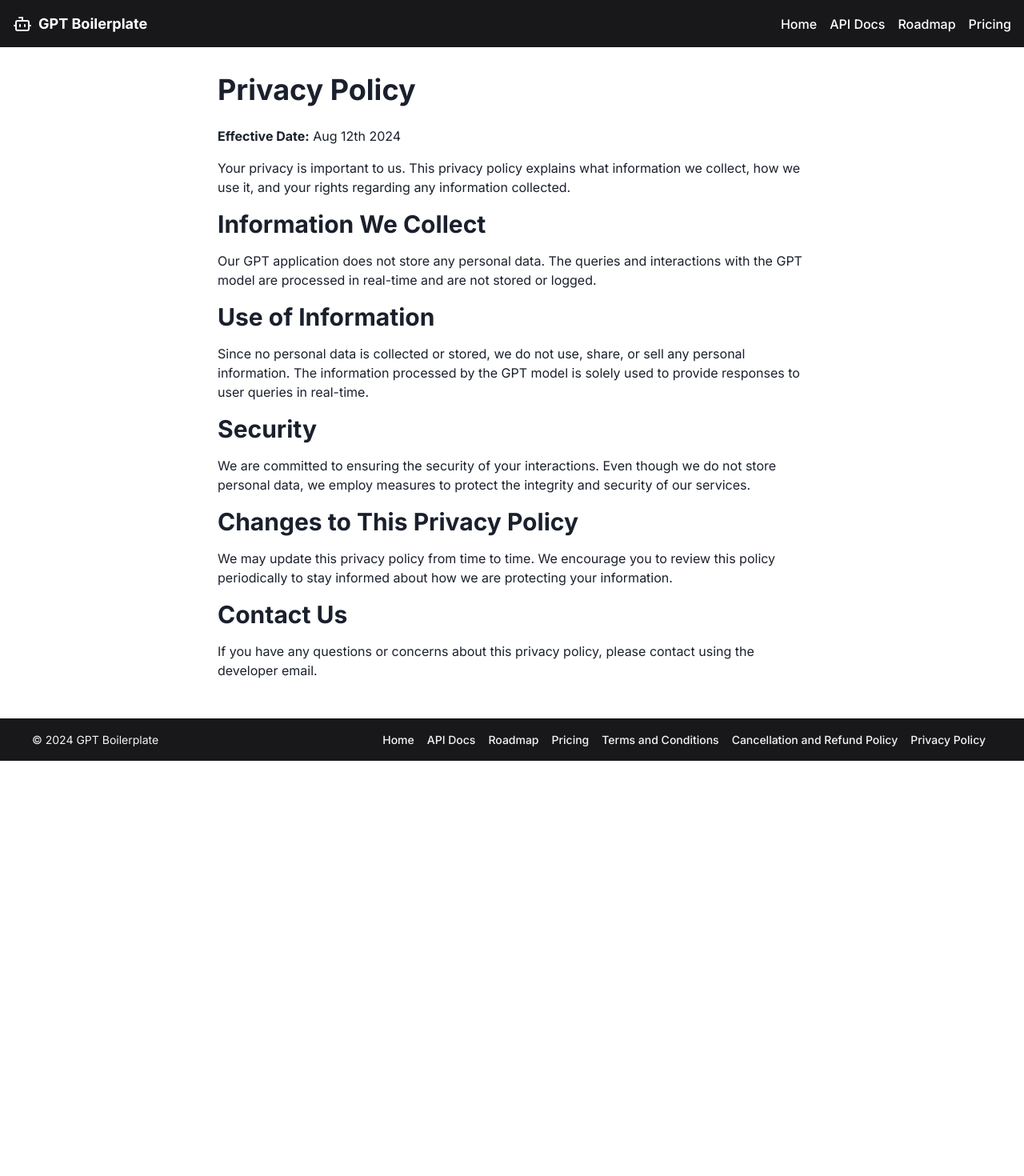
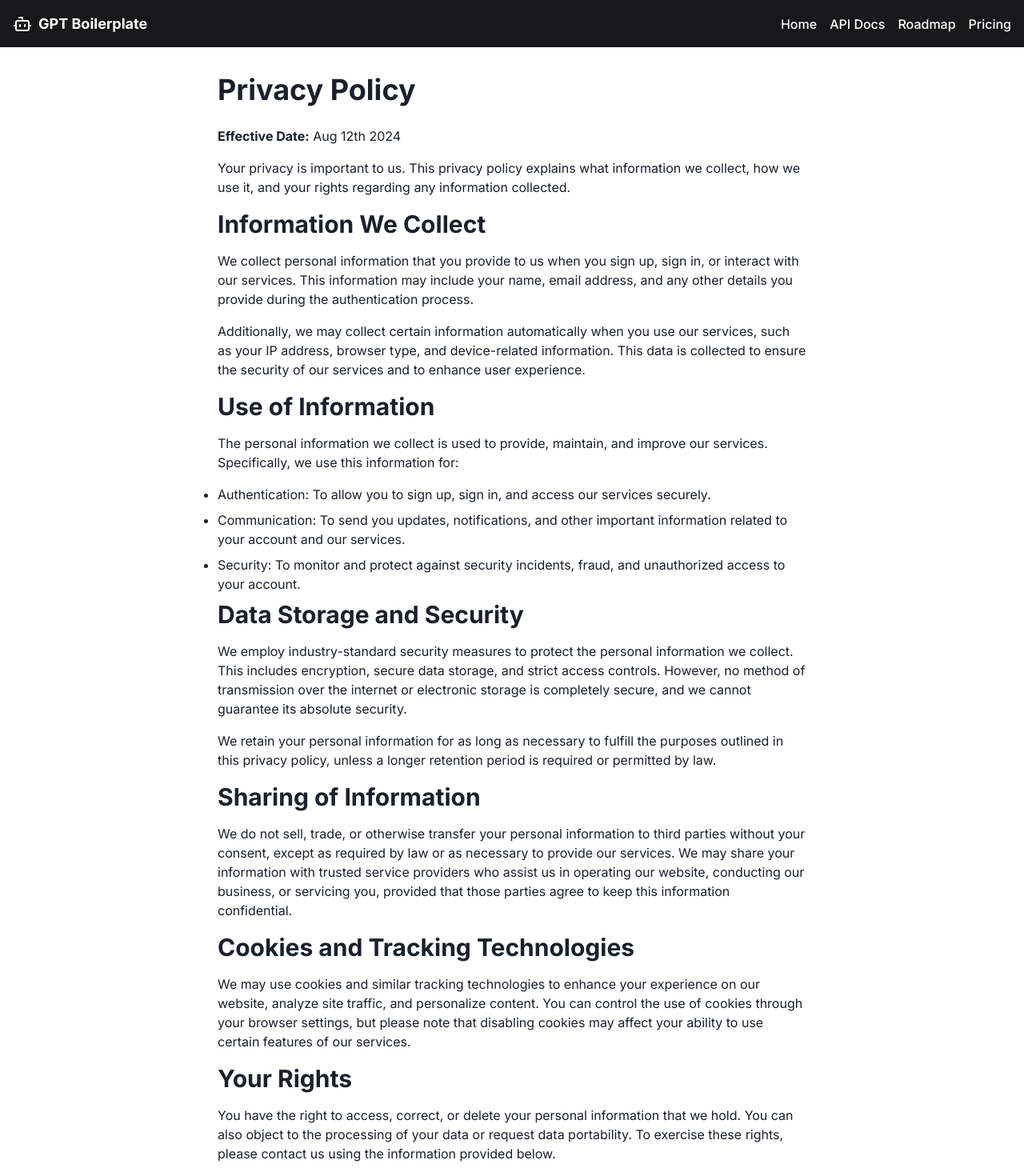
Before and after one commit to JohnVersus/nextjs-gpt-boilerplate, a Next.js app: page /PrivacyPolicy in a window 1280 px wide. Shown: the top 1470 px of the page at 80% size. Before the commit the page ends 951 px from the top, so only its background shows below. Built offline with nearby package versions, Linux system fonts and the light colour scheme.

Commit message:
update privacy policy

```diff
--- a/app/PrivacyPolicy/page.tsx
+++ b/app/PrivacyPolicy/page.tsx
@@ -22,9 +22,17 @@ const PrivacyPolicy = () => {
       </Heading>
 
       <Text mb={4}>
-        Our GPT application does not store any personal data. The queries and
-        interactions with the GPT model are processed in real-time and are not
-        stored or logged.
+        We collect personal information that you provide to us when you sign up,
+        sign in, or interact with our services. This information may include
+        your name, email address, and any other details you provide during the
+        authentication process.
+      </Text>
+
+      <Text mb={4}>
+        Additionally, we may collect certain information automatically when you
+        use our services, such as your IP address, browser type, and
+        device-related information. This data is collected to ensure the
+        security of our services and to enhance user experience.
       </Text>
 
       <Heading as="h2" size="lg" mb={4}>
@@ -32,19 +40,83 @@ const PrivacyPolicy = () => {
       </Heading>
 
       <Text mb={4}>
-        Since no personal data is collected or stored, we do not use, share, or
-        sell any personal information. The information processed by the GPT
-        model is solely used to provide responses to user queries in real-time.
+        The personal information we collect is used to provide, maintain, and
+        improve our services. Specifically, we use this information for:
+      </Text>
+
+      <ul>
+        <li>
+          <Text mb={2}>
+            Authentication: To allow you to sign up, sign in, and access our
+            services securely.
+          </Text>
+        </li>
+        <li>
+          <Text mb={2}>
+            Communication: To send you updates, notifications, and other
+            important information related to your account and our services.
+          </Text>
+        </li>
+        <li>
+          <Text mb={2}>
+            Security: To monitor and protect against security incidents, fraud,
+            and unauthorized access to your account.
+          </Text>
+        </li>
+      </ul>
+
+      <Heading as="h2" size="lg" mb={4}>
+        Data Storage and Security
+      </Heading>
+
+      <Text mb={4}>
+        We employ industry-standard security measures to protect the personal
+        information we collect. This includes encryption, secure data storage,
+        and strict access controls. However, no method of transmission over the
+        internet or electronic storage is completely secure, and we cannot
+        guarantee its absolute security.
+      </Text>
+
+      <Text mb={4}>
+        We retain your personal information for as long as necessary to fulfill
+        the purposes outlined in this privacy policy, unless a longer retention
+        period is required or permitted by law.
       </Text>
 
       <Heading as="h2" size="lg" mb={4}>
-        Security
+        Sharing of Information
       </Heading>
 
       <Text mb={4}>
-        We are committed to ensuring the security of your interactions. Even
-        though we do not store personal data, we employ measures to protect the
-        integrity and security of our services.
+        We do not sell, trade, or otherwise transfer your personal information
+        to third parties without your consent, except as required by law or as
+        necessary to provide our services. We may share your information with
+        trusted service providers who assist us in operating our website,
+        conducting our business, or servicing you, provided that those parties
+        agree to keep this information confidential.
+      </Text>
+
+      <Heading as="h2" size="lg" mb={4}>
+        Cookies and Tracking Technologies
+      </Heading>
+
+      <Text mb={4}>
+        We may use cookies and similar tracking technologies to enhance your
+        experience on our website, analyze site traffic, and personalize
+        content. You can control the use of cookies through your browser
+        settings, but please note that disabling cookies may affect your ability
+        to use certain features of our services.
+      </Text>
+
+      <Heading as="h2" size="lg" mb={4}>
+        Your Rights
+      </Heading>
+
+      <Text mb={4}>
+        You have the right to access, correct, or delete your personal
+        information that we hold. You can also object to the processing of your
+        data or request data portability. To exercise these rights, please
+        contact us using the information provided below.
       </Text>
 
       <Heading as="h2" size="lg" mb={4}>
@@ -52,9 +124,10 @@ const PrivacyPolicy = () => {
       </Heading>
 
       <Text mb={4}>
-        We may update this privacy policy from time to time. We encourage you to
-        review this policy periodically to stay informed about how we are
-        protecting your information.
+        We may update this privacy policy from time to time to reflect changes
+        in our practices or legal requirements. We encourage you to review this
+        policy periodically to stay informed about how we are protecting your
+        information.
       </Text>
 
       <Heading as="h2" size="lg" mb={4}>
@@ -63,7 +136,7 @@ const PrivacyPolicy = () => {
 
       <Text mb={4}>
         If you have any questions or concerns about this privacy policy, please
-        contact using the developer email.
+        contact us using the developer email.
       </Text>
     </Container>
   );
```
